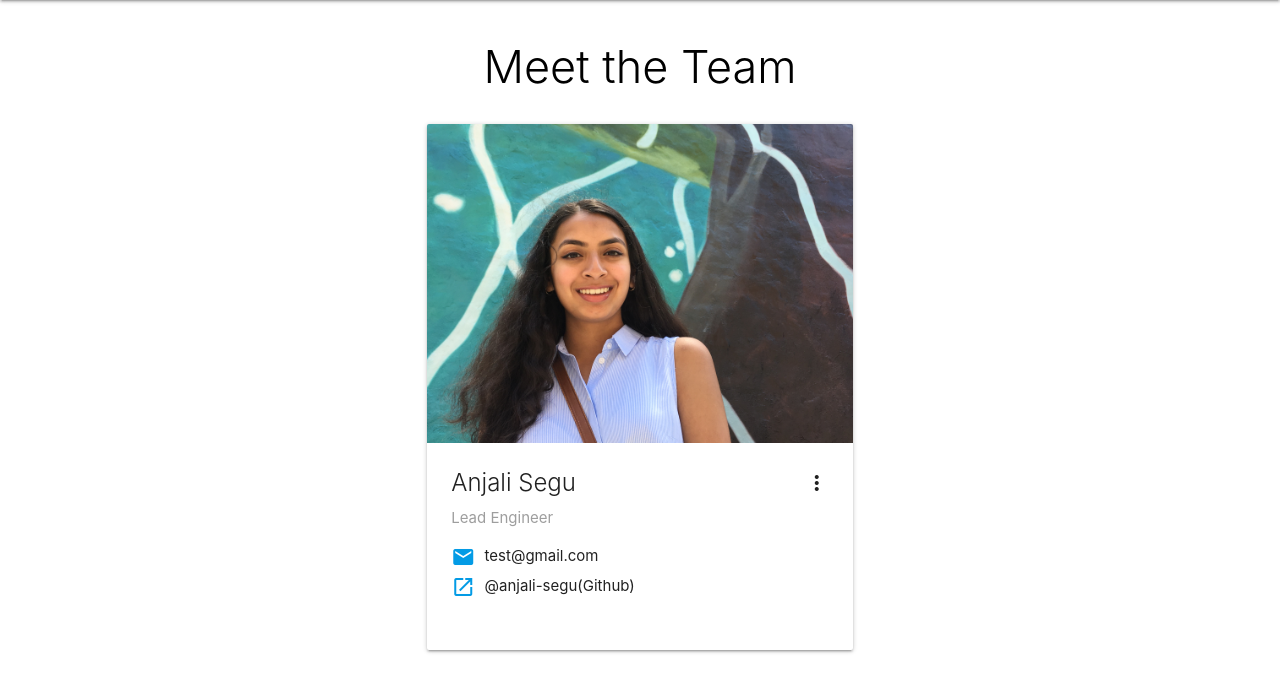
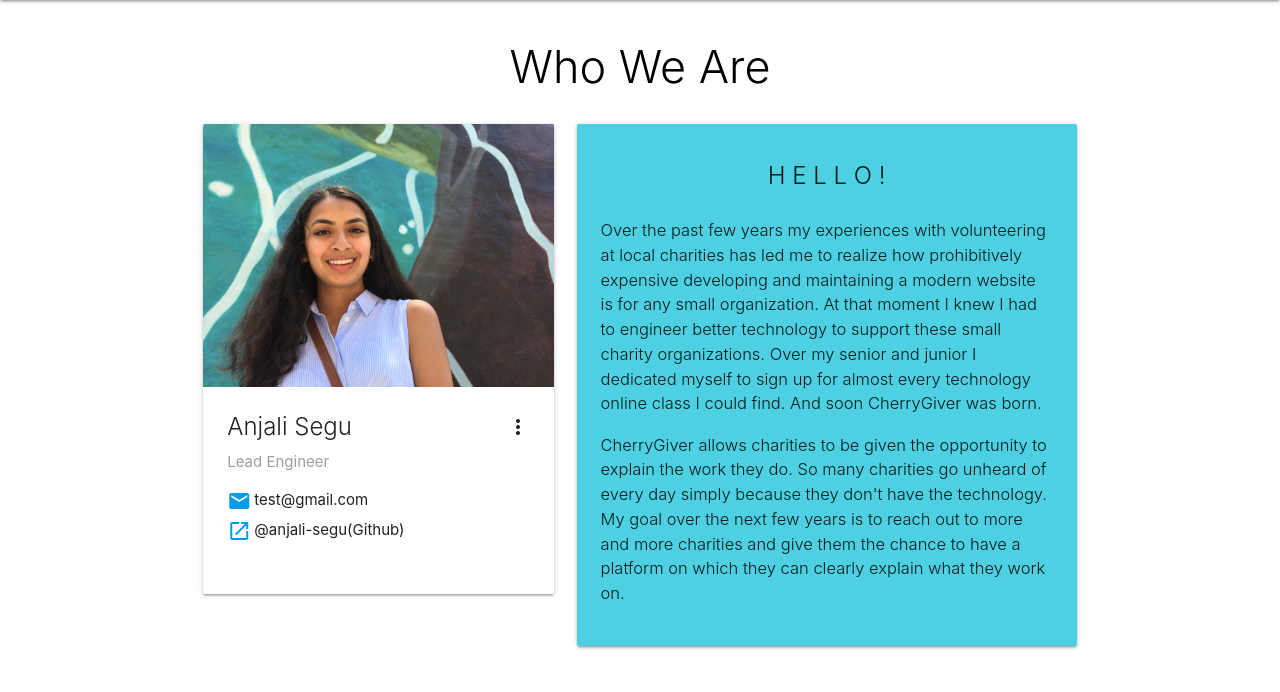
Before and after one commit to anjali-segu/cherry, a Django app: page /team/ in a window 1280 px wide. Shown: the part 64-756 px from the top of the page. Run offline with Django 3.2, Linux system fonts and the light colour scheme.

Commit message:
edited team page

```diff
--- a/mywebsite/static/styles.css
+++ b/mywebsite/static/styles.css
@@ -243,7 +243,16 @@ h3 {
 .team_links{
 	margin-bottom: 0 !important;
 }
-
+.inspiration_head{
+	text-align: center !important;
+	font-size: 1.6em !important;
+	font-weight: 300;
+	margin-top: 10px;
+}
+.inspiration_description{
+	font-weight: 300;
+	font-size: 1.1em;
+}
 
 /* For mobile portrait */
 @media only screen
--- a/mywebsite/templates/team.html
+++ b/mywebsite/templates/team.html
@@ -3,11 +3,11 @@
 
 {% block content %}
 <div class="container">
-  <h1 class="black-text findacharityhead">Meet the Team</h1>
+  <h1 class="black-text findacharityhead">Who We Are</h1>
 
 
   <div class="row">
-      <div class="col s12 m8 offset-m2 l6 offset-l3">
+      <div class="col s12 m8 offset-m2 l5">
         <div class="card">
 
           <div class="card-image">
@@ -52,6 +52,24 @@
 
         </div>
       </div>
+
+      <div class="col l7">
+        <div class="card-panel cyan lighten-2">
+          <p class="inspiration_head">H E L L O !</p>
+          <p class="inspiration_description">Over the past few years my experiences
+            with volunteering at local charities has led me to realize how
+            prohibitively expensive developing and maintaining a modern website is for any
+            small organization. At that moment I knew I had to engineer better technology to support
+            these small charity organizations. Over my senior and junior I dedicated myself to sign up
+             for almost every technology online class I could find. And soon CherryGiver was born. </p>
+          <p class="inspiration_description">CherryGiver
+          allows charities to be given the opportunity to explain the work they do. So many charities go unheard of every day
+          simply because they don't have the technology. My goal over the next few years is to reach out to more and more charities and give
+          them the chance to have a platform on which they can clearly explain what they work on.
+        </div>
+      </div>
+
+
     </div>
 
   <!-- <div class="col s12 m6 l3">
```
